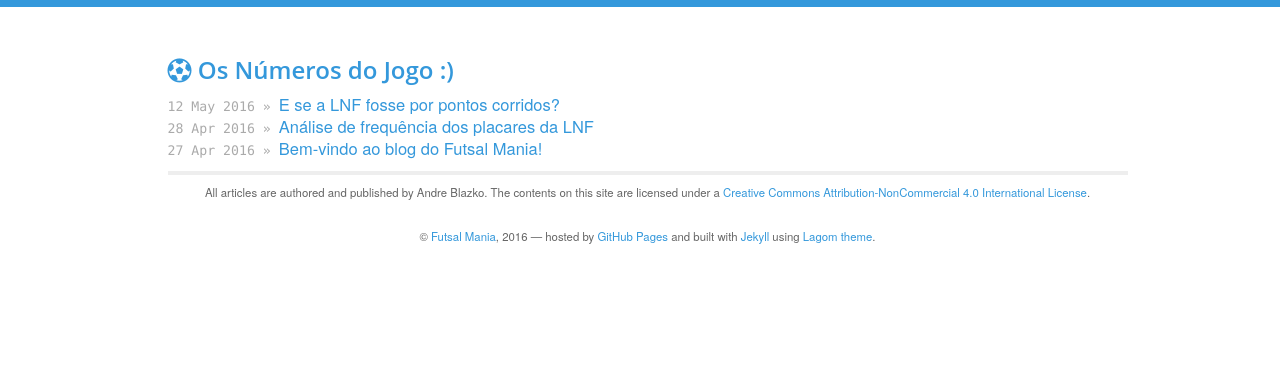
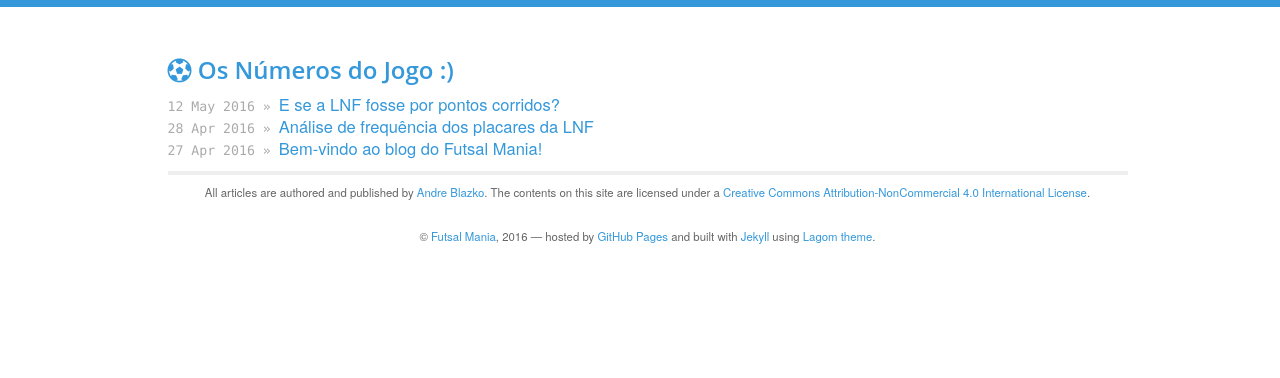
Before and after one commit to ablazko/futstat, a Jekyll site: the page built from index.html, in a window 1280 px wide. Shown: the top 378 px of the page. Built offline with Jekyll 4.4.1, drawn with Linux system fonts in a browser that asks for light colours; nearby versions of some CDN libraries.

Commit message:
minor adjustments

```diff
--- a/_config.yml
+++ b/_config.yml
@@ -27,7 +27,7 @@
   tagline: "futsal mania blog"
 
   # Google Analytics key, leave blank to ignore
-  google_analytics_key:
+  google_analytics_key: UA-75826037-2
 
   # Toggle "Postings are my own" disclaimer in footer
   show_disclaimer: true
--- a/_includes/footer.html
+++ b/_includes/footer.html
@@ -2,13 +2,13 @@
   {% if site.theme.show_disclaimer %}
   <p>
     {% if site.theme.author.gplus %}
-    All articles are authored and published by Andre Blazko.
+    All articles are authored and published by <a href="mailto:{{ site.theme.email }}">Andre Blazko</a>.
     {% endif %}
     The contents on this site are licensed under a <a rel="license" href="http://creativecommons.org/licenses/by-nc/4.0/deed.en_US">Creative Commons Attribution-NonCommercial 4.0 International License</a>.
   </p>
   {% endif %}
 
   <p>
-    © <a href="mailto:{{ site.theme.email }}">{{ site.theme.name }}</a>, 2016 &mdash; hosted by <a href="http://pages.github.com/">GitHub Pages</a> and built with <a href="http://jekyllrb.com/">Jekyll</a> using <a href="http://jekyllthemes.org/themes/lagom/">Lagom theme</a>.
+    © <a href="http://ablazko.github.io/futsalmania">{{ site.theme.name }}</a>, 2016 &mdash; hosted by <a href="http://pages.github.com/">GitHub Pages</a> and built with <a href="http://jekyllrb.com/">Jekyll</a> using <a href="http://jekyllthemes.org/themes/lagom/">Lagom theme</a>.
   </p>
 </div>
```
